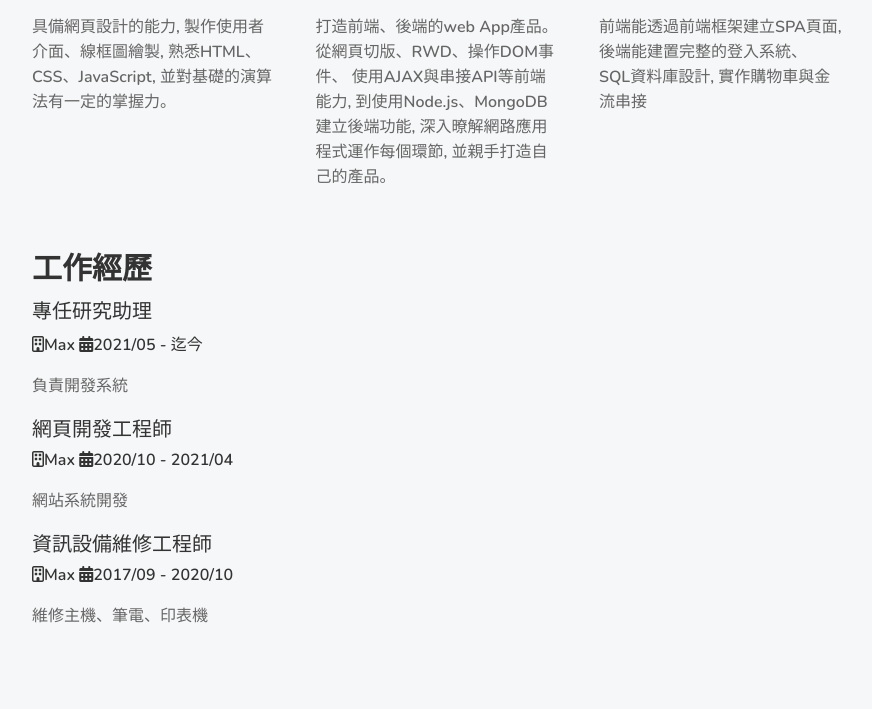
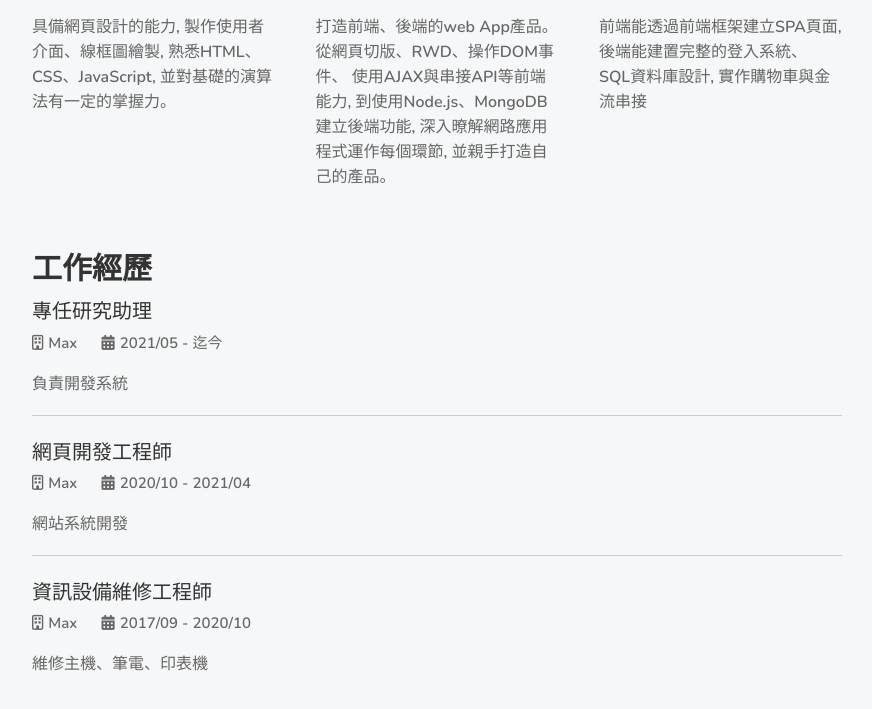
Before and after one commit to ThoXmax/ThoXmax.github.io, a plain HTML site: page layout_demo/resume.html in a window 1280 px wide. Shown: the part 576-1285 px from the top of the page, without its empty margins (203-1075 px from the left). Drawn offline with nearby package versions, Linux system fonts and the light colour scheme.

Commit message:
style: add experience style

```diff
--- a/layout_demo/resume.html
+++ b/layout_demo/resume.html
@@ -129,6 +129,24 @@
             border-top: 1px solid #999999;
             padding-top: 10px;
         }
+
+        /* Experience Section */
+        hr {
+            border: 0px;
+            height: 1px;
+            background: #cccccc;
+            margin: 20px 0;
+        }
+
+        .company, .duration {
+            color: #666666;
+            font-size: 15px;
+            margin-right: 20px;
+        }
+
+        .fa-building, .fa-calendar-alt {
+            margin-right: 5px;
+        }
     </style>
 </head>
 <body>
@@ -209,12 +227,14 @@
                     <span class="duration"><i class="fas fa-calendar-alt"></i>2021/05 - 迄今</span>
                     <p>負責開發系統</p>
                 </div>
+                <hr>
                 <div class="experience-item">
                     <h3>網頁開發工程師</h3>
                     <span class="company"><i class="far fa-building"></i>Max</span>
                     <span class="duration"><i class="fas fa-calendar-alt"></i>2020/10 - 2021/04</span>
                     <p>網站系統開發</p>
                 </div>
+                <hr>
                 <div class="experience-item">
                     <h3>資訊設備維修工程師</h3>
                     <span class="company"><i class="far fa-building"></i>Max</span>
```
